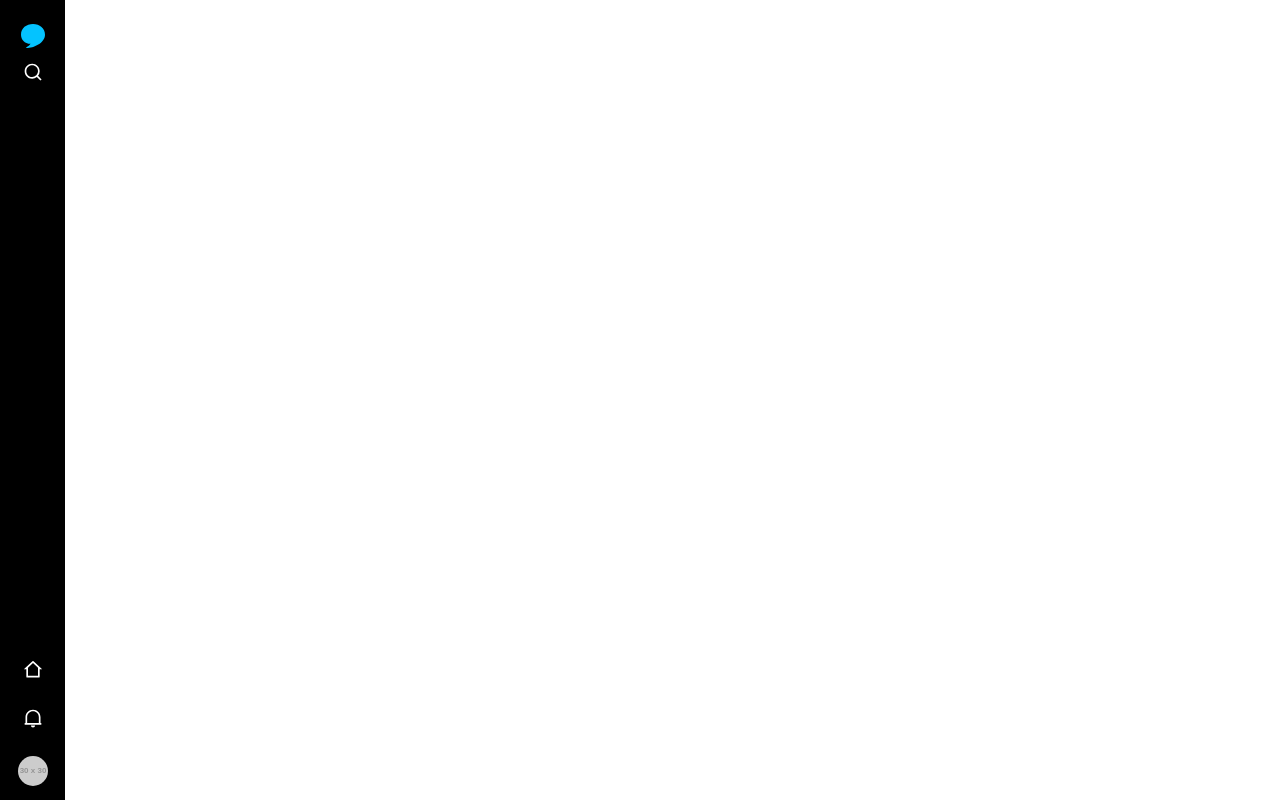
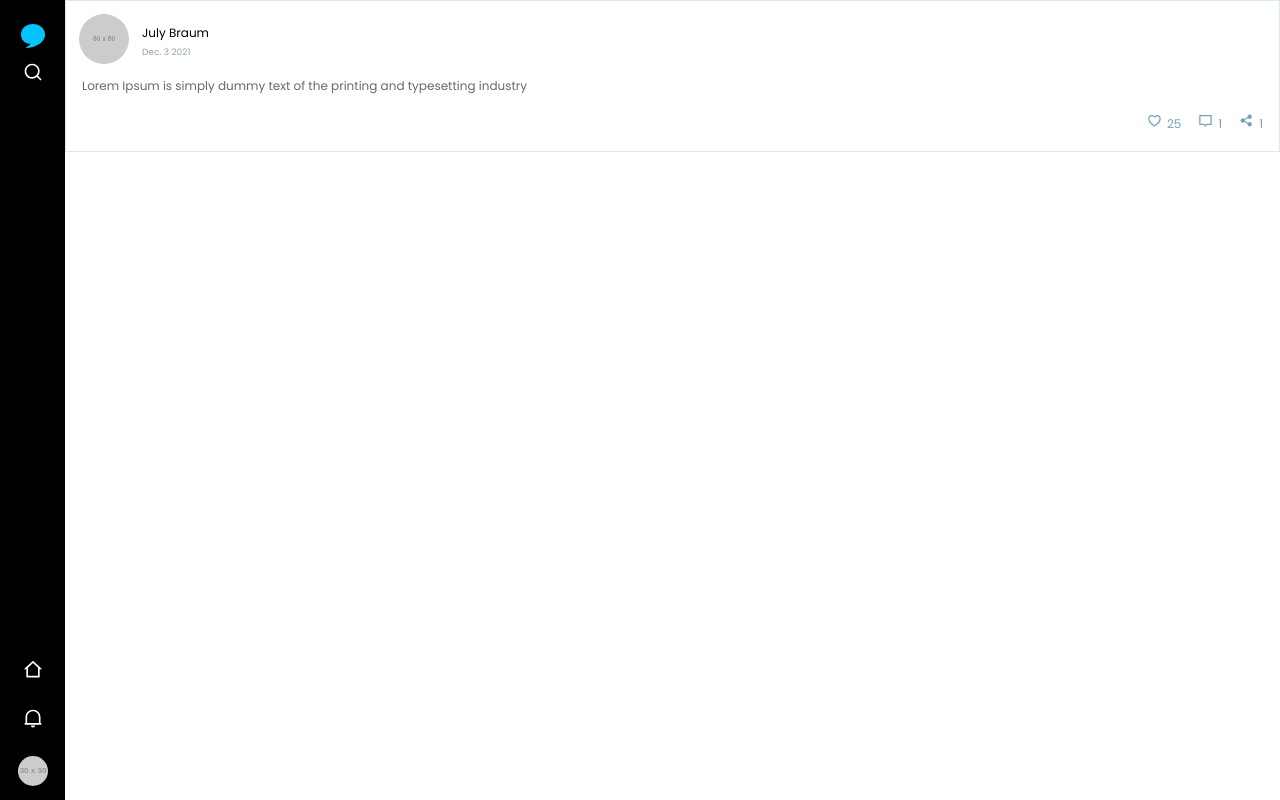
Before and after one commit to linkstrifer/make-it-epsilon, a React (Create React App) app in the folder client/: page / in a window 1280 px wide. Built offline with nearby package versions, Linux system fonts and the light colour scheme.

Commit message:
create Post

```diff
--- a/client/src/App.js
+++ b/client/src/App.js
@@ -1,10 +1,12 @@
 import './App.css';
 import Header from './components/Header/Header.js';
+import Post from './components/Post/Post.js'
 
 function App() {
   return (
     <div className="App">
       <Header/>
+      <Post/>
     </div>
   );
 }
--- /dev/null
+++ b/client/src/components/Post/Post.css
@@ -0,0 +1,61 @@
+.post {
+    border: solid 1px #DAEAF2;
+    display: flex;
+    flex-direction: column;
+    font-size: 12px;
+    font-family: "Poppins";
+    justify-content: space-between;
+    font-weight: 500;
+}
+
+.post-owner {
+    display: flex;
+    flex-direction: row;
+}
+
+.post-owner img {
+    height: 50px;
+    width: 50px;
+    border-radius: 50%;
+    line-height: 0;
+    overflow: hidden;
+    margin: 13px;
+}
+
+.post-owner-info {
+    margin-top: 23px;
+}
+
+.owner {
+    color:#000000;
+}
+
+.date {
+    font-size: 9px;
+    color:#90A4A8;
+}
+
+.post-text {
+    color: #696969;
+    margin-left: 16px;
+    margin-right: 16px;
+}
+
+.post-actions-container {
+    display: flex;
+    flex-direction: row;
+    color:#78A1B6;
+    justify-content: flex-end;
+}
+
+.post-actions {
+    margin: 18px 16px 18px 1px;
+}
+
+.post-action-icon {
+    font-size: 15px;
+}
+
+.post-action-number {
+    margin-left: 5px ;
+}
--- /dev/null
+++ b/client/src/components/Post/Post.js
@@ -0,0 +1,28 @@
+import './Post.css';
+import { RiHeart3Line, RiChat2Line, RiShareFill} from "react-icons/ri";
+
+function Post (){
+    return(
+        <div className="post">
+            <div className="post-owner">
+                <img src="https://via.placeholder.com/60"/>
+                <div className="post-owner-info"><span className="owner"> July Braum </span> <br/>
+                    <span className="date"> Dec. 3 2021 </span> </div>
+            </div>
+
+            <div className="post-text">
+                Lorem Ipsum is simply dummy text of the printing and typesetting industry
+            </div>
+
+            <div className="post-actions-container">
+                <div className="post-actions"> <RiHeart3Line className="post-action-icon" />
+                    <span className="post-action-number">25</span> </div>
+                <div className="post-actions"> <RiChat2Line className="post-action-icon" />
+                    <span className="post-action-number">1</span> </div>
+                <div className="post-actions"> <RiShareFill className="post-action-icon"/>
+                    <span className="post-action-number">1</span> </div>
+            </div>
+        </div>
+    )
+}
+export default Post;
```
